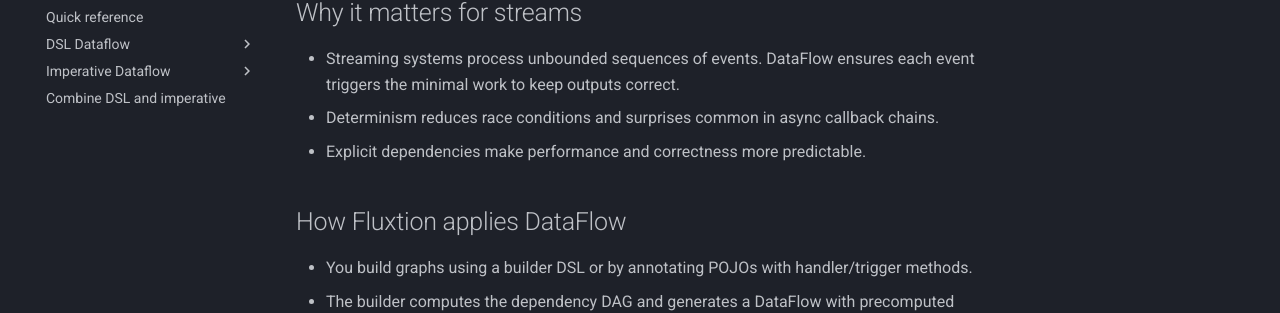
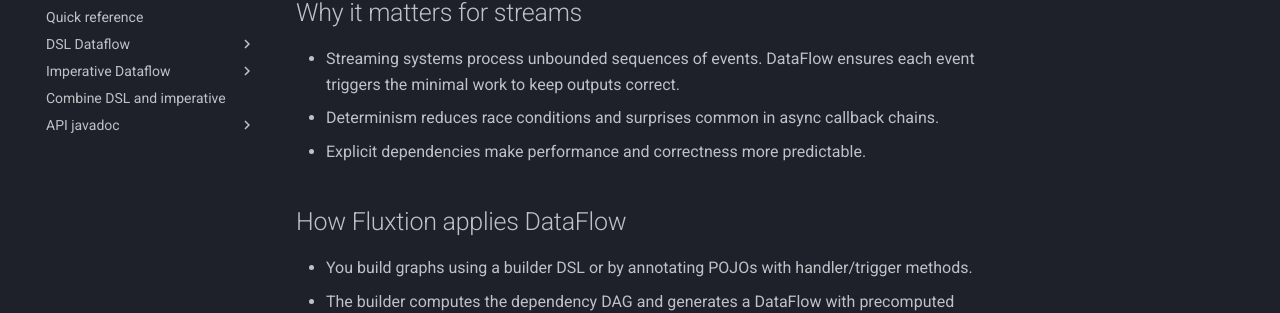
Before and after one commit to telaminai/fluxtion, an MkDocs documentation site: the page built from docs/home/what-is-dataflow.md, in a window 1280 px wide. Shown: the part 578-891 px from the top of the page. Built offline with MkDocs 1.6.1 and Material for MkDocs 9.7.7, drawn with Linux system fonts in a browser that asks for light colours; comment, search, counter and statistics services are not loaded.

Commit message:
Update documentation: add Javadoc links for Fluxtion-runtime and Fluxtion-builder in navigation.

```diff
--- a/mkdocs.yml
+++ b/mkdocs.yml
@@ -92,3 +92,6 @@
           - Binding user classes: reference/imperative/agent_integration.md
           - Lifecycle callbacks: reference/imperative/lifecycle-callbacks.md
       - Combine DSL and imperative: reference/connecting-dsl-imperative.md
+      - API javadoc:
+        - Fluxtion-runtime: https://javadoc.io/doc/com.telamin.fluxtion/fluxtion-runtime/latest/index.html
+        - Fluxtion-builder: https://javadoc.io/doc/com.telamin.fluxtion/fluxtion-builder/latest/index.html
```
